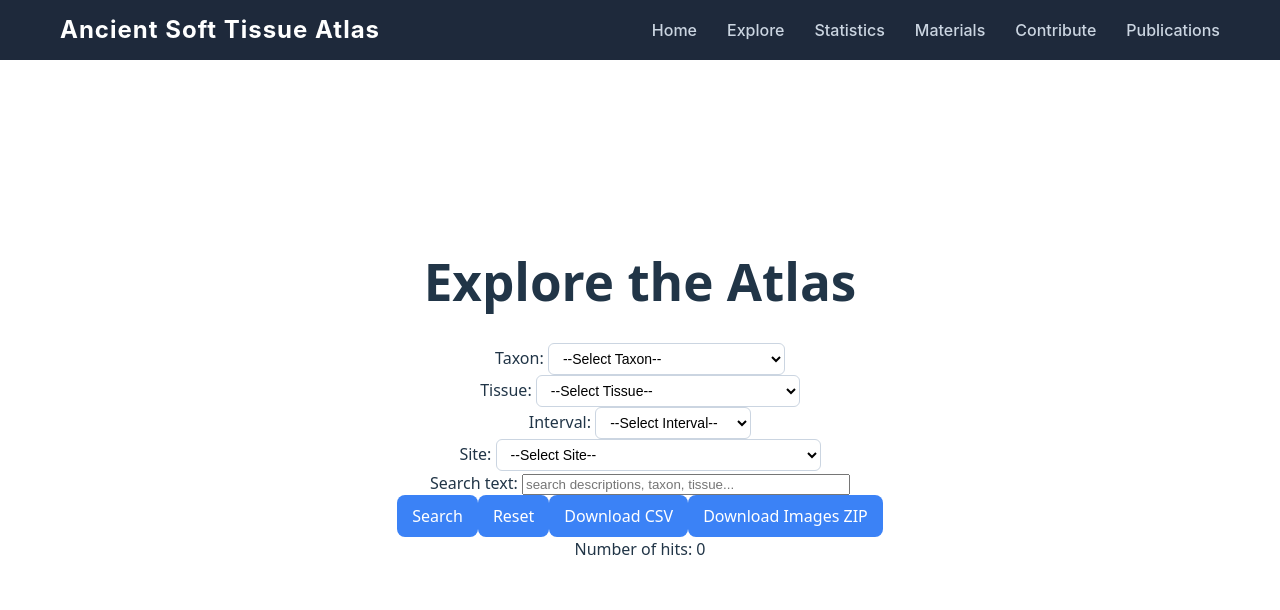
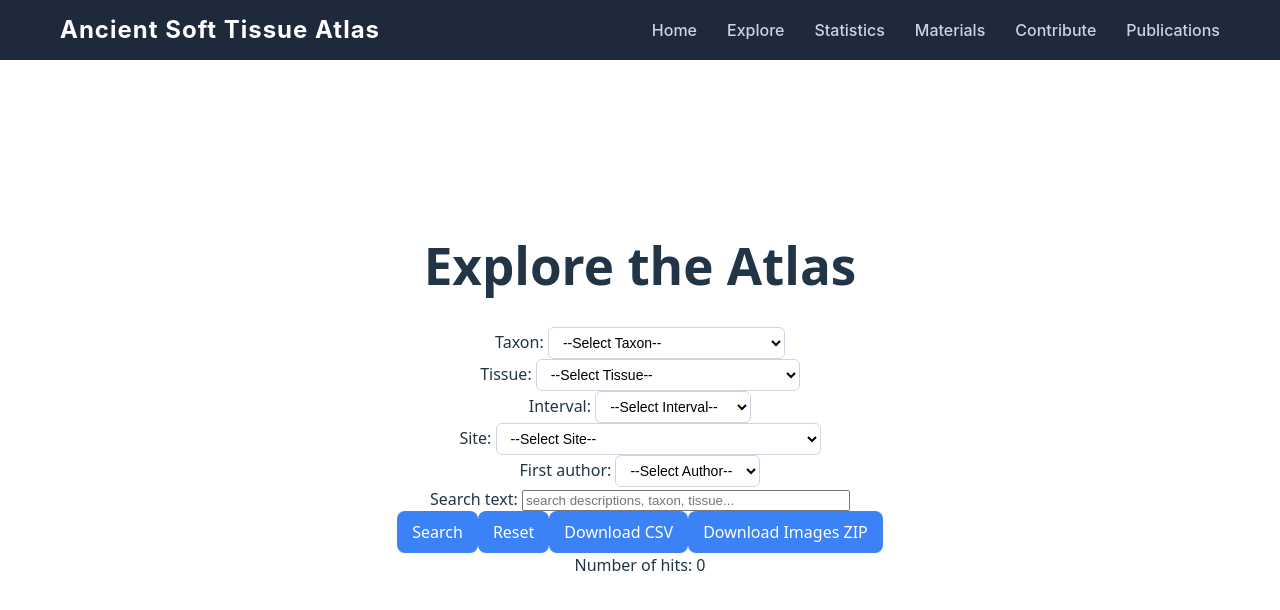
Before and after one commit to Ozzie-rivera/ancient-soft-tissue-atlas, a React (Vite) app: page /explore in a window 1280 px wide. Shown: the top 610 px of the page. Built offline with nearby package versions, Linux system fonts and the light colour scheme.

Commit message:
260427
Fixed doi resolution in image detail.
Added aythor search on explore page.

```diff
--- a/src/pages/Explore.jsx
+++ b/src/pages/Explore.jsx
@@ -9,11 +9,13 @@ function Explore() {
     const intervals = [...new Set(imageData.map(row => row.interval))].sort();
     const tissues = [...new Set(imageData.map(row => row.tissue))].sort();
     const sites = [...new Set(imageData.map(row => row.site))].sort();
+    const authors = [...new Set(imageData.map(row => row.first_author))].sort();
 
     const [taxon, setTaxon] = useState("");
     const [tissue, setTissue] = useState("");
     const [interval, setInterval] = useState("");
     const [site, setSite] = useState("");
+    const [first_author, setFirstauthor] = useState("");
     const [textQuery, setTextQuery] = useState("");
 
     const [results, setResults] = useState([]);
@@ -25,13 +27,15 @@ function Explore() {
         console.log("Tissue:", tissue);
         console.log("Interval:", interval);
         console.log("Site:", site);
+        console.log("First Author:", first_author);
 
         const filtered = imageData.filter((item) => {
             const matchesFilters = (
                 (taxon === "" || item.taxon === taxon) &&
                 (tissue === "" || item.tissue === tissue) &&
                 (interval === "" || item.interval === interval) &&
-                (site === "" || item.site === site)
+                (site === "" || item.site === site) &&
+                (first_author === "" || item.first_author === first_author)
             );
 
             const q = textQuery.trim().toLowerCase();
@@ -40,7 +44,8 @@ function Explore() {
                 (item.taxon && item.taxon.toLowerCase().includes(q)) ||
                 (item.tissue && item.tissue.toLowerCase().includes(q)) ||
                 (item.interval && item.interval.toLowerCase().includes(q)) ||
-                (item.site && item.site.toLowerCase().includes(q))
+                (item.site && item.site.toLowerCase().includes(q)) ||
+                (item.first_author && item.first_author.toLowerCase().includes(q))
             );
 
             return matchesFilters && matchesText;
@@ -124,6 +129,7 @@ function Explore() {
         setTissue("");
         setInterval("");
         setSite("");
+        setFirstauthor("");
         setTextQuery("");
         setResults([]);
     };
@@ -185,6 +191,19 @@ function Explore() {
             <br />
 
             <label>
+                First author:{" "}
+                <select value={first_author} onChange={(e) => setFirstauthor(e.target.value)}>
+                    <option value="">--Select Author--</option>
+                        {authors.map((s, index) => (
+                            <option key={index} value={s}>
+                                {s}
+                            </option>
+                        ))}
+                      </select>
+            </label>
+            <br />
+
+            <label>
                 Search text: {" "}
                 <input
                     type="text"
--- a/src/pages/ImageDetail.jsx
+++ b/src/pages/ImageDetail.jsx
@@ -63,7 +63,7 @@ function ImageDetail() {
             </p>
             <p><strong>Tissue:</strong> {item.tissue} &nbsp; | &nbsp; <strong>Interval:</strong> {item.interval}
             {item.reference && item.reference !== "Unpublished" && (
-                item.reference.includes("http") ? (
+                item.reference.includes("http") ? (         // includes http
                 <>
                 &nbsp; | &nbsp;
                 <a href={item.reference} target="_blank" rel="noopener noreferrer">
```
